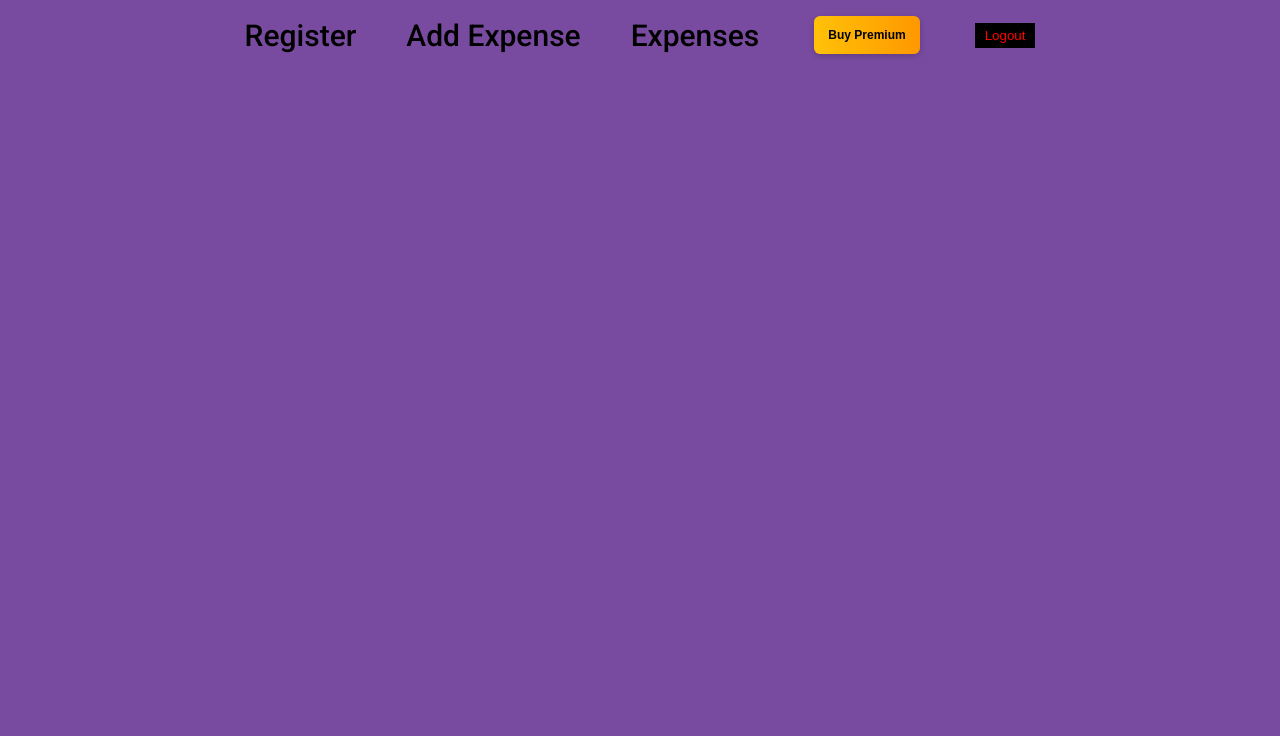
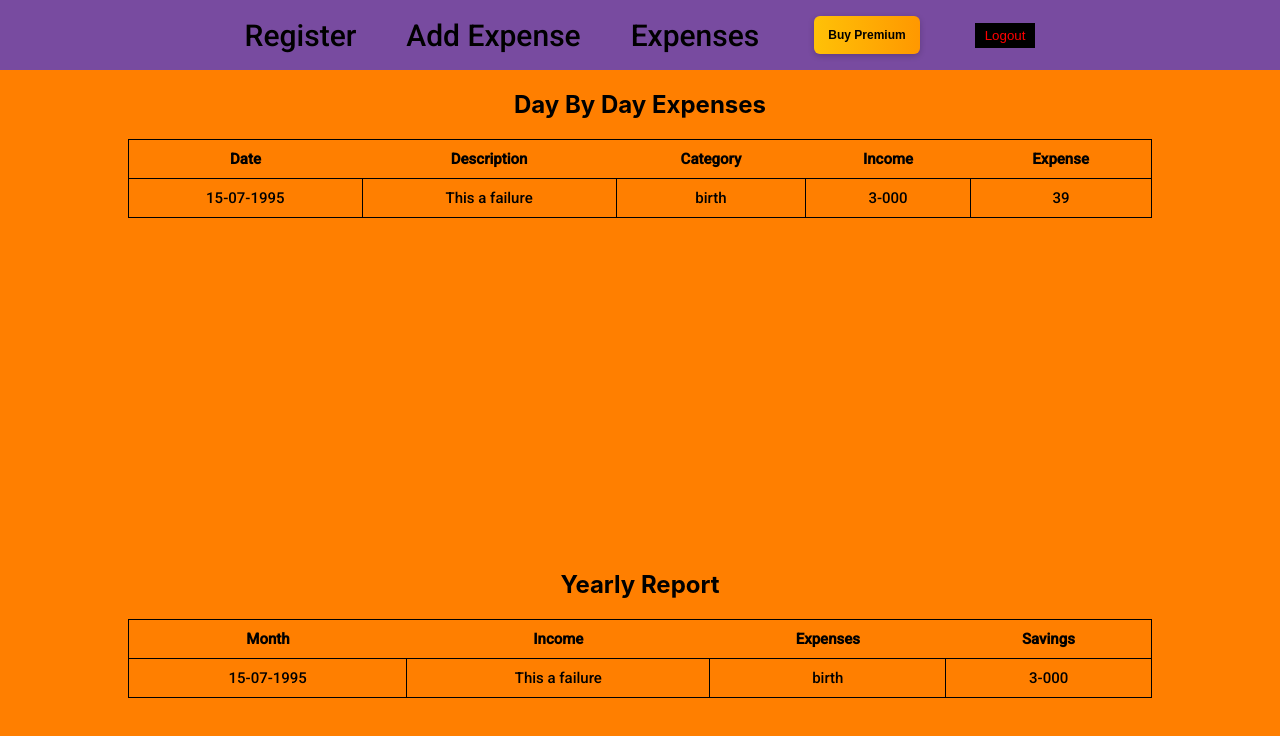
Before and after one commit to PavankumarMula/FullStackExpenses, a React (Create React App) app in the folder client/: page /report in a window 1280 px wide. Shown: the top 736 px of the page. Built offline with nearby package versions, Linux system fonts and the light colour scheme.

Commit message:
Frontend Premium Features are Added

```diff
--- a/client/src/App.js
+++ b/client/src/App.js
@@ -9,6 +9,7 @@ import ForgotPassword from "./components/ForgotPassword";
 import { userAuthContext } from "./context/userAuth";
 import { useContext } from "react";
 import ResetPassword from "./components/ResetPassword";
+import ReportGeneration from "./components/ReportGeneration";
 
 function App() {
   const context = useContext(userAuthContext);
@@ -24,6 +25,7 @@ function App() {
           <Route exact path="leaderboard" element={<LeaderBoard />}></Route>
         { !context.isUserLoggedIn&& <Route exact path="forgotPassword" element={<ForgotPassword/>}></Route>}
          <Route exact path="/resetPassword/:id" element={<ResetPassword/>}></Route>
+         <Route exact path="/report" element={<ReportGeneration/>}></Route>
         </Routes>
       </div>
     </>
--- a/client/src/components/NavBar.js
+++ b/client/src/components/NavBar.js
@@ -161,6 +161,7 @@ const NavBar = () => {
         ) : (
           ""
         )}
+        {isPremiumUser&&<button onClick={()=>{navigate('/report')}}>Report</button>}
         <button onClick={logoutHandler}>Logout</button>
       </div>
       <ToastContainer />
--- /dev/null
+++ b/client/src/components/ReportGeneration.js
@@ -0,0 +1,53 @@
+import React from 'react'
+import '../styles/Report.css'
+
+const ReportGeneration = () => {
+  return (
+    <>
+    <div className='report-container'>
+        <h2>Day By Day Expenses</h2>
+        <table className='report-tabel'>
+        <tbody>
+            <tr>
+                <th>Date</th>
+                <th>Description</th>
+                <th>Category</th>
+                <th>Income</th>
+                <th>Expense</th>
+            </tr>
+            <tr>
+                <td>15-07-1995</td>
+                <td>This a failure</td>
+                <td>birth</td>
+                <td>3-000</td>
+                <td>39</td>
+            </tr>
+        </tbody>
+        </table>
+    </div>
+    <div className='report-container'>
+        <h2>Yearly Report</h2>
+        <table className='report-tabel'>
+        <tbody>
+            <tr>
+                <th>Month</th>
+                <th>Income</th>
+                <th>Expenses</th>
+                <th>Savings</th>
+
+            </tr>
+            <tr>
+                <td>15-07-1995</td>
+                <td>This a failure</td>
+                <td>birth</td>
+                <td>3-000</td>
+
+            </tr>
+        </tbody>
+        </table>
+    </div>
+    </>
+  )
+}
+
+export default ReportGeneration
--- a/client/src/components/ResetPassword.js
+++ b/client/src/components/ResetPassword.js
@@ -25,7 +25,7 @@ const notify = (message) => {
 const ResetPassword = () => {
   const { id } = useParams();
   const [input, setInput] = useState("");
-  const navigate=useNavigate();
+  const navigate = useNavigate();
 
   // reset form handler
   const resetHandler = async (e) => {
@@ -35,7 +35,7 @@ const ResetPassword = () => {
       { password: input }
     );
     notify(response.data);
-    navigate('/login');
+    navigate("/login");
   };
   return (
     <div
@@ -75,7 +75,7 @@ const ResetPassword = () => {
         ></input>
         <button type="submit">submit</button>
       </form>
-      <ToastContainer/>
+      <ToastContainer />
     </div>
   );
 };
--- /dev/null
+++ b/client/src/styles/Report.css
@@ -0,0 +1,44 @@
+.report-container{
+    height: 60vh;
+    width: 100%;
+    display: flex;
+    flex-direction: column;
+    align-items: center;
+    background-color: #FF7F00;
+}
+.report-tabel{
+        width:80%;
+        margin: auto;
+        text-align: center;
+        border: 1px solid black;
+        /* border-collapse: collapse; */
+        font-family: 'Barlow', sans-serif;
+        font-family: 'Poppins', sans-serif;
+        font-family: 'Roboto', sans-serif;
+        font-size: 15px;
+        margin-bottom: 70vh;
+    }
+
+    .report-tabel th,td{
+        text-align: center;
+        padding: 10px;
+        border-bottom: 1px solid;
+        margin: 5px;
+
+    }
+    .report-table th, .report-table ,td {
+        padding: 10px;
+        border: 1px solid black;
+    }
+
+    .report-table ,th {
+        background-color:  #FF7F00; /* You can set a background color for table header if desired */
+    }
+
+    .report-table ,td {
+        border-bottom: 1px solid black;
+    }
+
+    .report-table ,tr:last-child td {
+        border-bottom: none; /* Remove bottom border for the last row to avoid double lines */
+    }
```
